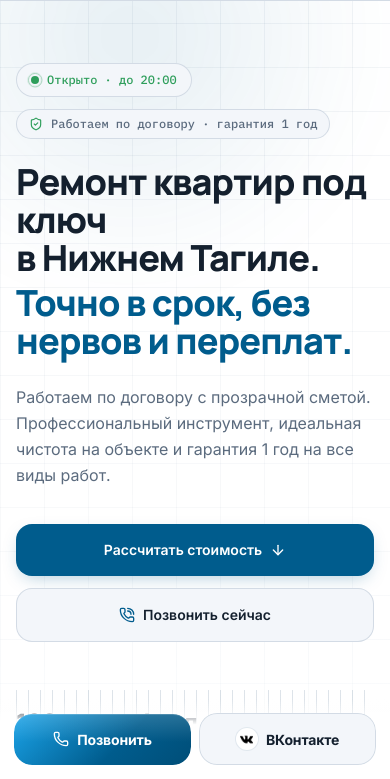
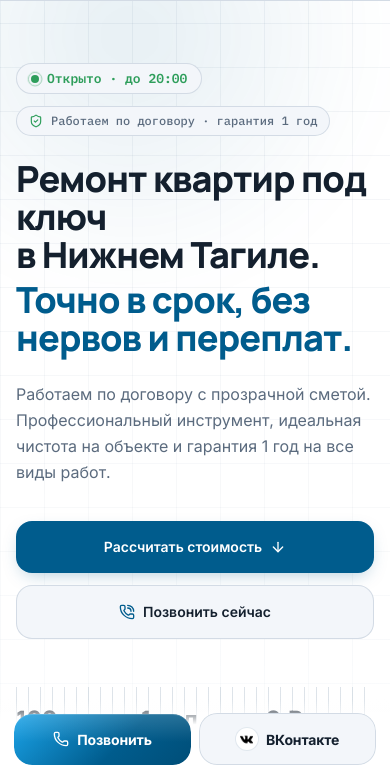
Before and after one commit to fookix/Remont-ot-A-do-ya, a plain HTML site: page index.html in a window 390 px wide. Shown: the part 65-844 px from the top of the page. Drawn offline with nearby package versions, Linux system fonts and the light colour scheme.

Commit message:
hope last one

```diff
--- a/index.html
+++ b/index.html
@@ -59,8 +59,10 @@
     --track:#2B3E52;
   }
   *{box-sizing:border-box;}
-  html{scroll-behavior:smooth;}
+  html{scroll-behavior:smooth;overflow-x:hidden;}
   body{
+    overflow-x:hidden;
+    max-width:100vw;
     background:var(--bg);
     color:var(--ink);
     font-family:'Inter',ui-sans-serif,system-ui,sans-serif;
@@ -110,6 +112,23 @@
     border:1px solid currentColor;opacity:.5;animation:pulse-ring 2.2s ease-out infinite;
   }
   @keyframes pulse-ring{0%{transform:scale(.7);opacity:.6}100%{transform:scale(2.1);opacity:0}}
+
+  /* Виджет статуса (открыто/закрыто) — самодостаточные стили, не зависят от Tailwind-утилит.
+     display НЕ задаём здесь намеренно — им управляют Tailwind-классы hidden/flex/md:flex/md:hidden. */
+  .status-widget{
+    align-items:center;gap:8px;
+    padding:8px 14px;border-radius:999px;
+    background:var(--surface);border:1px solid var(--line);
+    white-space:nowrap;max-width:100%;
+    box-sizing:border-box;
+  }
+  .status-widget .status-dot{flex-shrink:0;width:8px;height:8px;border-radius:999px;}
+  .status-widget-label{
+    font-family:'IBM Plex Mono',ui-monospace,monospace;
+    font-size:12px;font-weight:600;color:var(--ink-dim);
+    white-space:nowrap;line-height:1;
+  }
+  #status-pill-mobile .status-widget-label{font-size:13px;}
 
   .tape-track{background:repeating-linear-gradient(90deg, var(--line) 0 1px, transparent 1px 12px);}
 
@@ -250,9 +269,9 @@
         </div>
       </a>
 
-      <div class="hidden md:flex items-center gap-2 px-3 py-1.5 rounded-full glass" id="status-pill">
-        <span id="status-dot-el" class="status-dot w-2 h-2 rounded-full"></span>
-        <span class="text-xs font-mono text-[var(--ink-dim)]">
+      <div class="hidden md:flex items-center status-widget" id="status-pill">
+        <span id="status-dot-el" class="status-dot"></span>
+        <span class="status-widget-label">
           <span id="status-text">Проверяем…</span><span id="status-text-detail"></span>
         </span>
       </div>
@@ -300,9 +319,9 @@
 
   <div class="relative max-w-7xl mx-auto px-4 sm:px-6 lg:px-8 grid lg:grid-cols-12 gap-12 items-center">
     <div class="lg:col-span-7">
-      <div class="md:hidden inline-flex items-center gap-2 px-3.5 py-2 rounded-full glass mb-3" id="status-pill-mobile">
-        <span id="status-dot-el-m" class="status-dot w-2 h-2 rounded-full shrink-0"></span>
-        <span class="text-xs font-mono text-[var(--ink-dim)]">
+      <div class="inline-flex md:hidden items-center status-widget mb-3" id="status-pill-mobile">
+        <span id="status-dot-el-m" class="status-dot"></span>
+        <span class="status-widget-label">
           <span id="status-text-m">Проверяем…</span><span id="status-text-detail-m"></span>
         </span>
       </div>
```
Also changed, not shown: styles.css.
